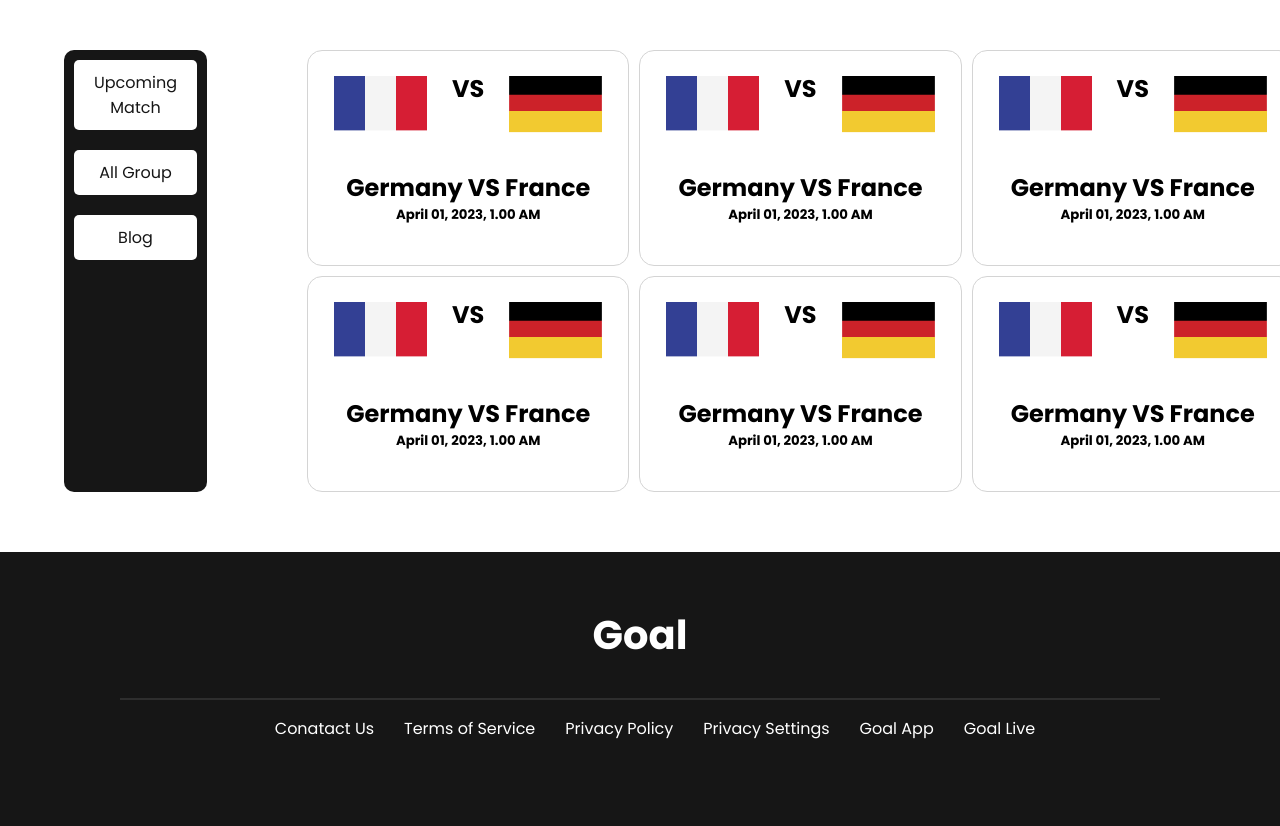
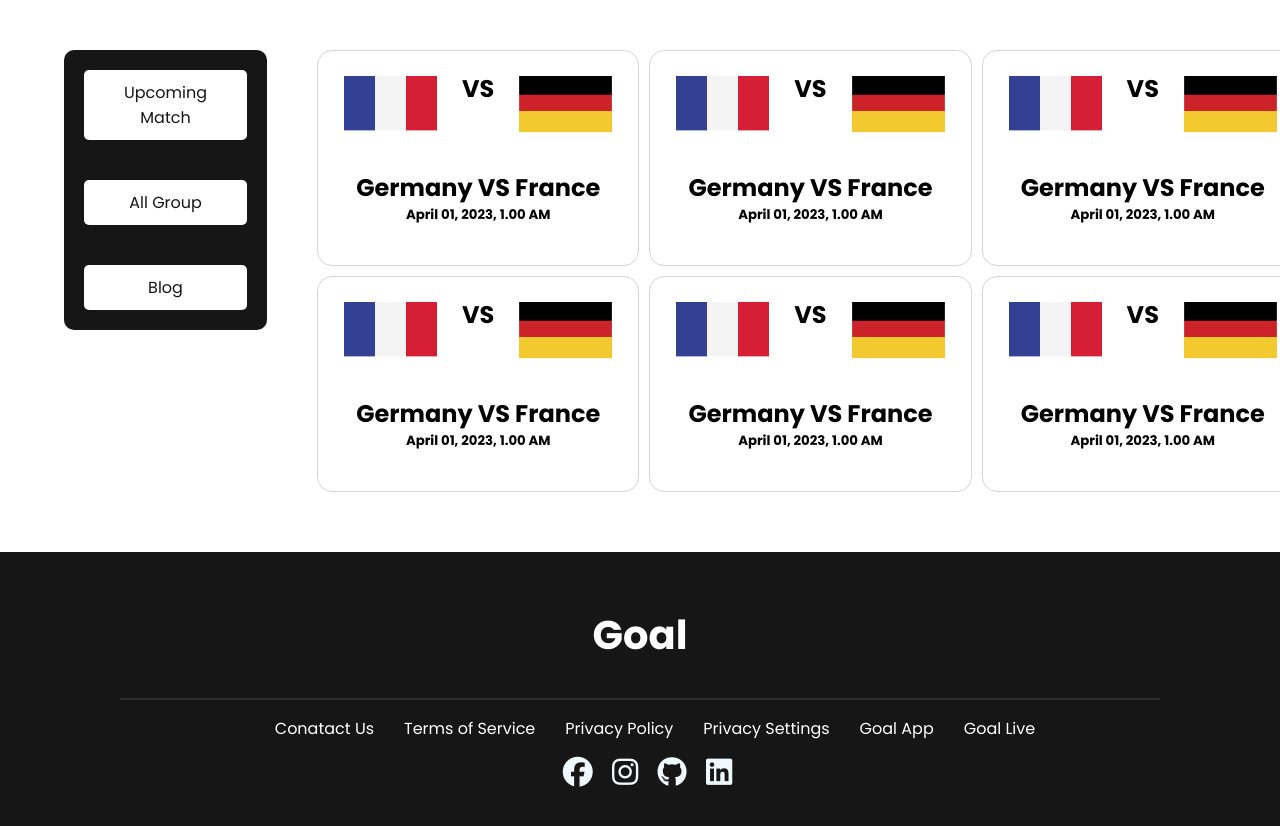
Before and after one commit to arifjahan88/World-cub-website, a plain HTML site: page Upcoming-match.html in a window 1280 px wide. Shown: the part 650-1476 px from the top of the page. Drawn offline with Linux system fonts and the light colour scheme.

Commit message:
today-last

```diff
--- a/Upcoming-match.html
+++ b/Upcoming-match.html
@@ -118,6 +118,10 @@
             <p>Goal App</<p>
             <p>Goal Live</<p>
           </div>
+          <a href="https://www.facebook.com/arif.jahan.7370/" target="_blank"><i class="fa-brands fa-facebook"></i></a>
+          <a href="https://www.instagram.com/arif__jahan/" target="_blank"><i class="fa-brands fa-instagram"></i></a>
+          <a href="https://github.com/arifjahan88" target="_blank"><i class="fa-brands fa-github"></i></a>
+          <a href="https://www.linkedin.com/in/arif-jahan/" target="_blank"><i class="fa-brands fa-linkedin"></i></a>
         </section>
       </footer>
     </main>
--- a/style.css
+++ b/style.css
@@ -52,6 +52,8 @@ body{
 }
 .middle-part{
     display: flex;
+    align-items: flex-start;
+    justify-content: space-around;
 }
 .bars{
     display: flex;
@@ -64,7 +66,7 @@ body{
     grid-template-columns: repeat(3, 1fr);
     grid-column-gap: 10px;
     grid-row-gap: 10px;
-    margin-left: 100px;
+    margin-left: 50px;
 }
 .video-part{
     display: grid;
@@ -91,9 +93,9 @@ body{
     background-color: white;
     color: #161616;
     text-align: center;
-    padding: 10px 20px;
+    padding: 10px 40px;
     border-radius: 5px;
-    margin: 10px;
+    margin: 20px;
 }
 .bars-button:hover{
     background-color: #DD0000;
@@ -123,6 +125,11 @@ body{
 .last-part-details p{
     margin-left: 30px;
 }
+.fa-brands{
+    color: aliceblue;
+    margin-left: 15px;
+    font-size: 30px;
+}
 
 /*-----------------------------
 Upcoming Match page style here
```
Also changed, not shown: index.html (+4 -0 lines).
